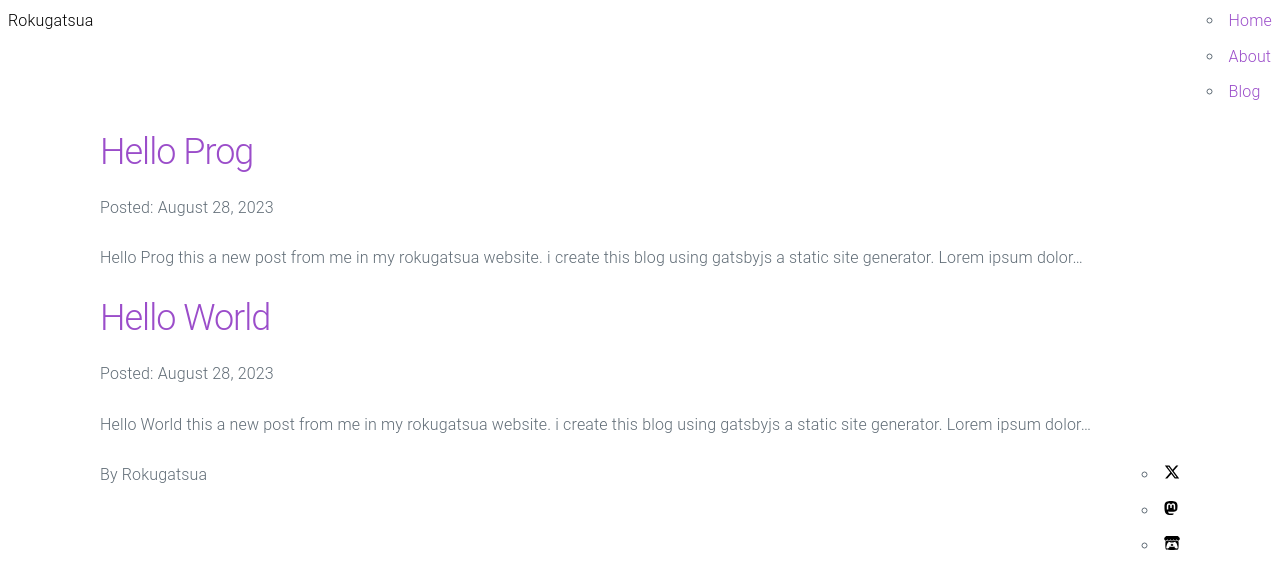
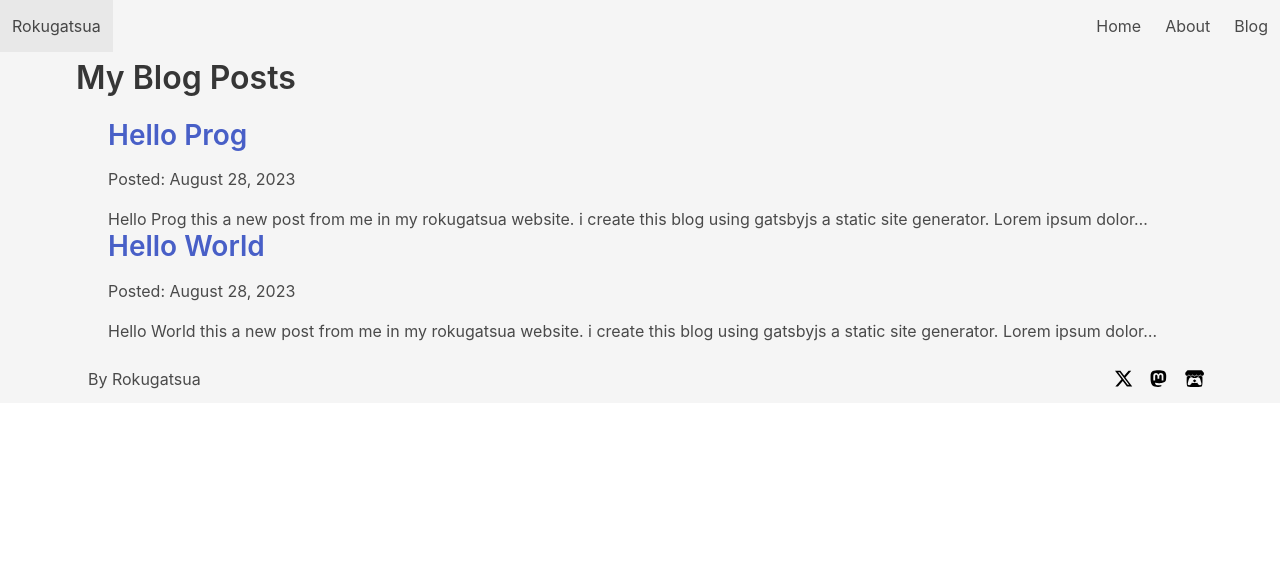
Before and after one commit to Rokugatsua/rokugatsua-blog, a Gatsby site: page /blog in a window 1280 px wide. Built offline with nearby package versions, Linux system fonts and the light colour scheme; Gatsby itself is replaced by a stand-in of ours.

Commit message:
update stylizing pages

```diff
--- a/src/components/footer.js
+++ b/src/components/footer.js
@@ -2,7 +2,7 @@ import * as React from 'react'
 
 import Ficon from './ficon'
 
-import {navLinks, navLinkItem} from './footer.module.css'
+//import {navLinks, navLinkItem} from './footer.module.css'
 
 
 const Footer = () => {
@@ -13,20 +13,18 @@ const Footer = () => {
     ]
 
     return (
-        <footer className='clearfix'>
-            <div className='float-left'>
+        <footer className='columns is-mobile px-3'>
+            <div className='column'>
                 <span>By Rokugatsua</span>
             </div>
-            <div className='float-right'>
-                <ul className={navLinks}>
-                    {
-                        socialLinks.map(account =>(
-                            <li className={navLinkItem}>
-                                <a href={account.url}><Ficon iconName={account.name} iconSize='1em'/></a>
-                            </li>
-                        ))
-                    }
-                </ul>
+            <div className='level is-mobile'>
+                <div className='level-right'>
+                    {socialLinks.map(account => (
+                        <a href={account.url} className='level-item ml-1'>
+                            <Ficon iconName={account.name} iconSize='1.2em'/>
+                        </a>
+                    ))}
+                </div>
             </div>
         </footer>
     )
--- a/src/components/footer.module.css
+++ /dev/null
@@ -1,9 +0,0 @@
-.nav-links {
-    display: flex;
-    list-style: none;
-    padding-left: 0;
-}
-
-.nav-link-item {
-    padding-right: 2rem;
-}
--- a/src/components/header.js
+++ b/src/components/header.js
@@ -1,8 +1,6 @@
 import * as React from 'react'
 
 import { Link, graphql, useStaticQuery } from 'gatsby'
-
-import {navLinks, navLinkItem, navLinkText, logo} from './header.module.css'
 
 const Header = () => {
     const data = useStaticQuery(graphql
@@ -15,22 +13,41 @@ const Header = () => {
         }`)
     const title = data.site.siteMetadata.siteName
 
+    const [isToggle, setIsToggle] = React.useState(false)
+
+    const navbarToggleHandler = () => {
+        setIsToggle(!isToggle)
+    }
+
     return (
-        <header className='clearfix'>
-            <div className='float-left'>
-                <a href='/' className={logo}>
-                    {title}
-                </a>
-            </div>
-            <div className='float-right'>
-                <nav>
-                    <ul className={navLinks}>
-                        <li className={navLinkItem}><Link className={navLinkText} to='/'>Home</Link></li>
-                        <li className={navLinkItem}><Link className={navLinkText} to='/about'>About</Link></li>
-                        <li className={navLinkItem}><Link className={navLinkText} to='/blog'>Blog</Link></li>
-                    </ul>
-                </nav>
-            </div>
+        <header>
+            <nav className='navbar is-fixed-top is-light' role='navigation' aria-label='main-navigation'>
+                <div className='navbar-brand'>
+                    <a href='/' className='navbar-item'>
+                        {title}
+                    </a>
+                    <button
+                        className='navbar-burger'
+                        aria-label='menu'
+                        aria-expanded='false'
+                        tabIndex={0}
+                        onKeyDown={navbarToggleHandler}
+                        onClick={navbarToggleHandler}>
+                        <span aria-hidden='true'></span>
+                        <span aria-hidden='true'></span>
+                        <span aria-hidden='true'></span>
+                    </button>
+                </div>
+
+                <div className={`navbar-menu ${isToggle? 'is-active' : ''}`}>
+                    <div className='navbar-end'>
+                        <Link className='navbar-item' to='/'>Home</Link>
+                        <Link className='navbar-item' to='/about'>About</Link>
+                        <Link className='navbar-item' to='/blog'>Blog</Link>
+                    </div>
+                </div>
+
+            </nav>
 
         </header>
     )
--- a/src/components/header.module.css
+++ /dev/null
@@ -1,17 +0,0 @@
-.nav-links {
-    display: flex;
-    list-style: none;
-    padding-left: 0;
-}
-
-.nav-link-item {
-    padding-right: 2rem;
-}
-
-.nav-link-text {
-    color: black
-}
-
-.logo {
-    color: black;
-}
--- a/src/components/layout.js
+++ b/src/components/layout.js
@@ -3,17 +3,20 @@ import * as React from 'react'
 import Footer from './footer'
 import Header from './header'
 
-import "milligram/dist/milligram.min.css"
+import "bulma/css/bulma.css"
+
+import {fullHeight, contentHeight} from './layout.module.css'
 
 
 const Layout = ({pageTitle, children}) => {
     return (
-        <div>
+        <div className='has-background-light'>
             <Header />
-            <div className='container'>
-                <main>
+            <div className= {`container mt-6 px-3`}>
+                <div className={`content pt-3 ${contentHeight}`}>
+                    <h1 className='title'>{pageTitle}</h1>
                     {children}
-                </main>
+                </div>
                 <Footer />
             </div>
         </div>
--- a/src/components/layout.module.css
+++ b/src/components/layout.module.css
@@ -1,23 +1,4 @@
-.container {
-    margin: auto;
-    max-width: 500px;
-    font-family: sans-serif;
+
+.content-height{
+    min-height: 80vh;
 }
-
-.heading {
-    color: rebeccapurple;
-}
-
-.nav-links {
-    display: flex;
-    list-style: none;
-    padding-left: 0;
-}
-
-.nav-link-item {
-    padding-right: 2rem;
-}
-
-.nav-link-text {
-    color: black
-}
```
Also changed, not shown: src/pages/about.js (+10 -14 lines), src/pages/index.js (+4 -4 lines).
